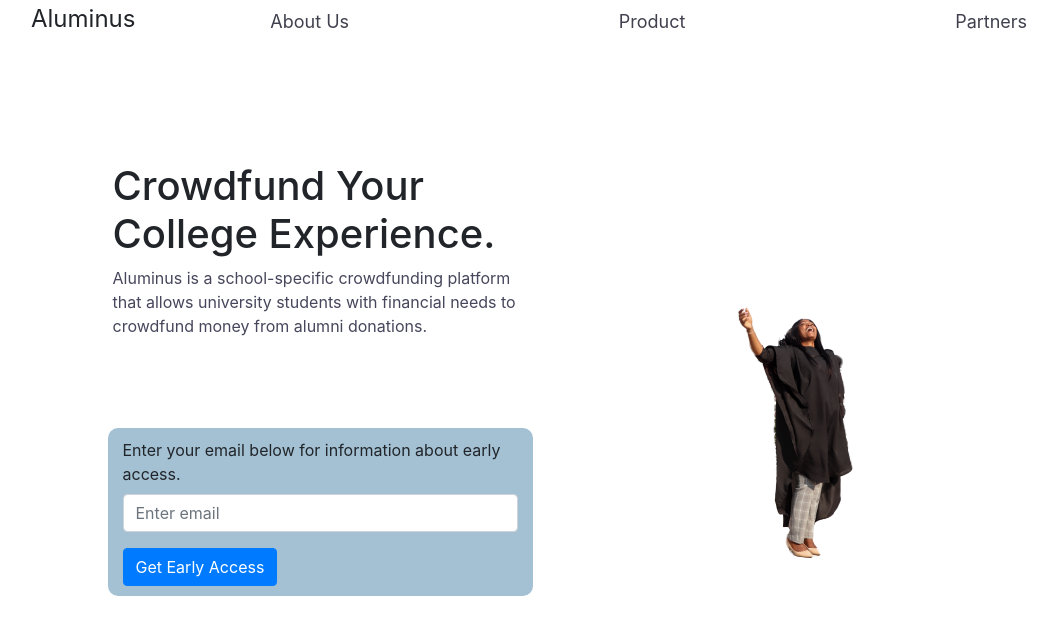
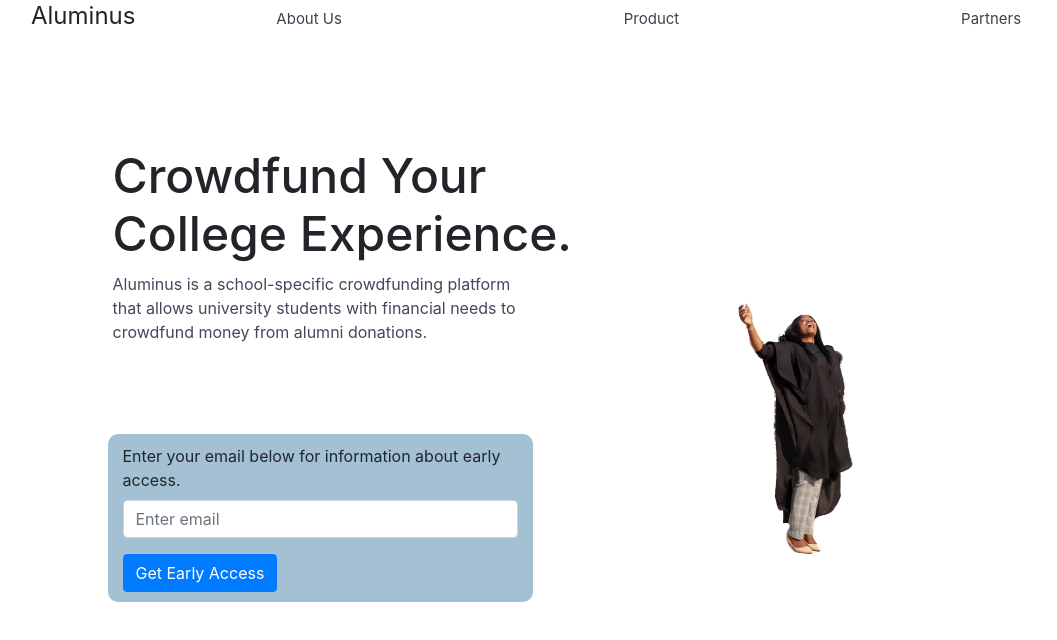
Before and after one commit to berkeleyaluminus/coming_soon_page, a React (Create React App) app in the folder coming_soon_page/: page / in a window 1280 px wide. Shown: the top 640 px of the page, without its empty margins (33-1090 px from the left). Built offline with nearby package versions, Linux system fonts and the light colour scheme.

Commit message:
changed font sizes and margins

```diff
--- a/coming_soon_page/src/App.css
+++ b/coming_soon_page/src/App.css
@@ -21,7 +21,7 @@
 
 .nav-link{
   color: #40404e;
-  font-size: 18px;
+  font-size: 15px;
   text-decoration: none;
 }
 
@@ -51,16 +51,17 @@
 }
 
 .description-text h1{
-    font-size: 40px;
+    font-size: 48px;
     font-weight: 550;
     width: 120%;
     margin-left: 5px;
 }
 
 .description-text p {
-  margin-top: 5px;
+  margin-top: 10px;
   margin-left: 5px;
   font-size: 16px;
+  font-weight: 380;
   color: #46465c;
   width: 110%;
 }
--- a/coming_soon_page/src/index.css
+++ b/coming_soon_page/src/index.css
@@ -27,7 +27,7 @@
 }
 
 .logo {
-  margin-top: 5px;
+  margin-top: 2px;
   font-weight: 400;
 }
 
```
